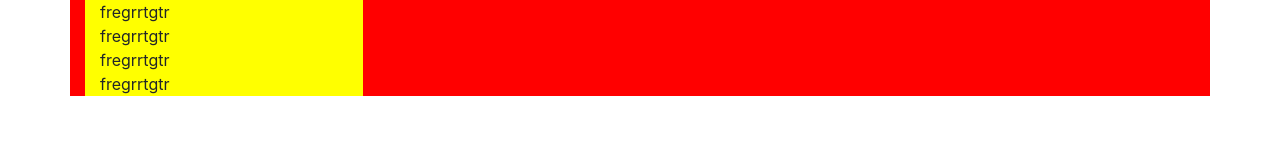
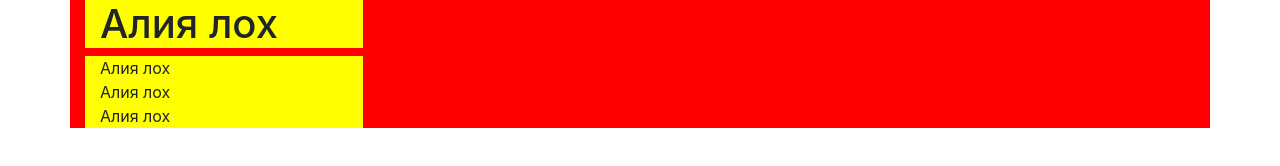
Before and after one commit to DValiases/dvaliases.github.io, a plain HTML site: page index.html in a window 1280 px wide. Drawn offline with nearby package versions, Linux system fonts and the light colour scheme.

Commit message:
delete later

```diff
--- a/index.html
+++ b/index.html
@@ -1,7 +1,7 @@
 <!DOCTYPE html>
 <html>
 <head>
-	<title>Ремонт квартир</title>
+	<title>Alia loh</title>
 	<meta charset="utf-8">
 	<meta name="viewport" content="width=device-width, initial-scale=1.0">
 	<link rel="stylesheet"  href="css/bootstrap.min.css">
@@ -15,16 +15,16 @@
 <body>
 	<div class="container" style="background-color: red;">
 		<div class="col-md-3">
-			fregrrtgtr
+			<h1>Алия лох</h1>
 		</div>
 		<div class="col-md-3">
-			fregrrtgtr
+			Алия лох
 		</div>
 		<div class="col-md-3">
-			fregrrtgtr
+			Алия лох
 		</div>
 		<div class="col-md-3">
-			fregrrtgtr
+			Алия лох
 		</div>
 	</div>
 </body>
```
